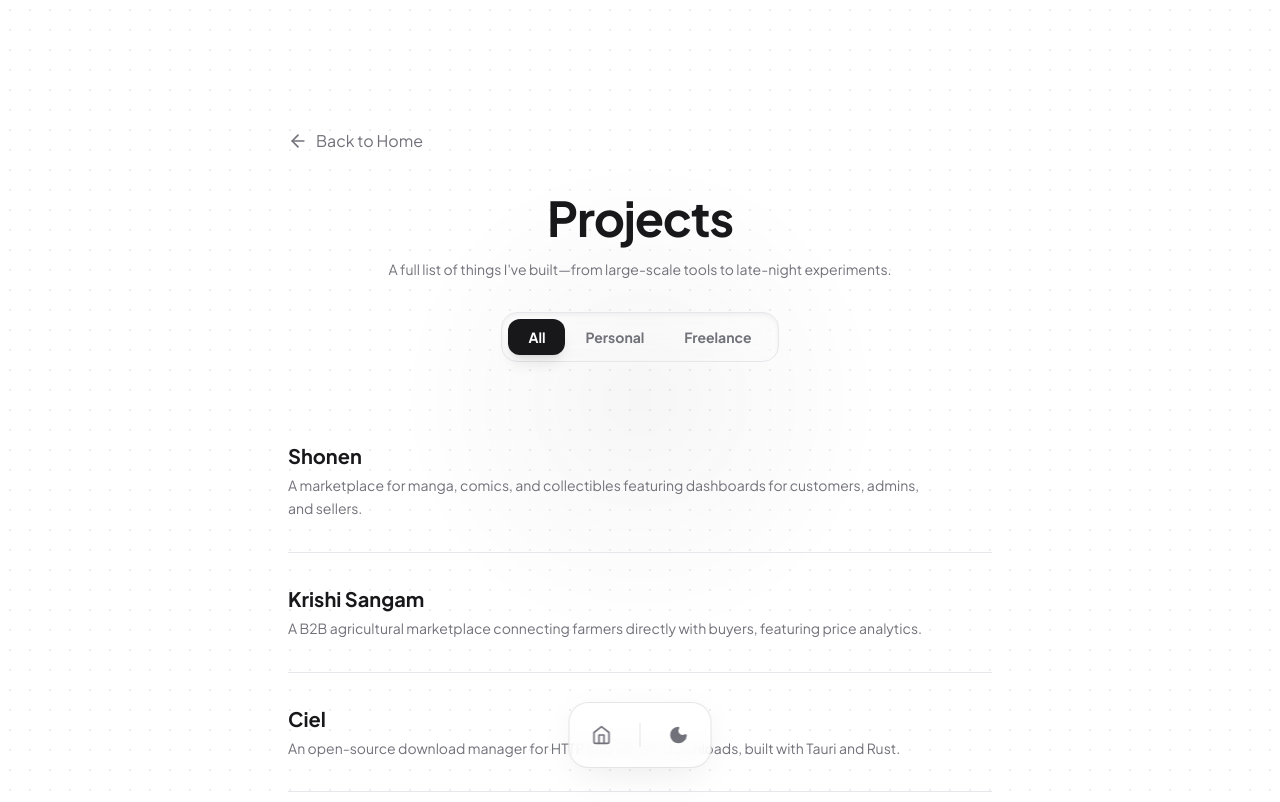
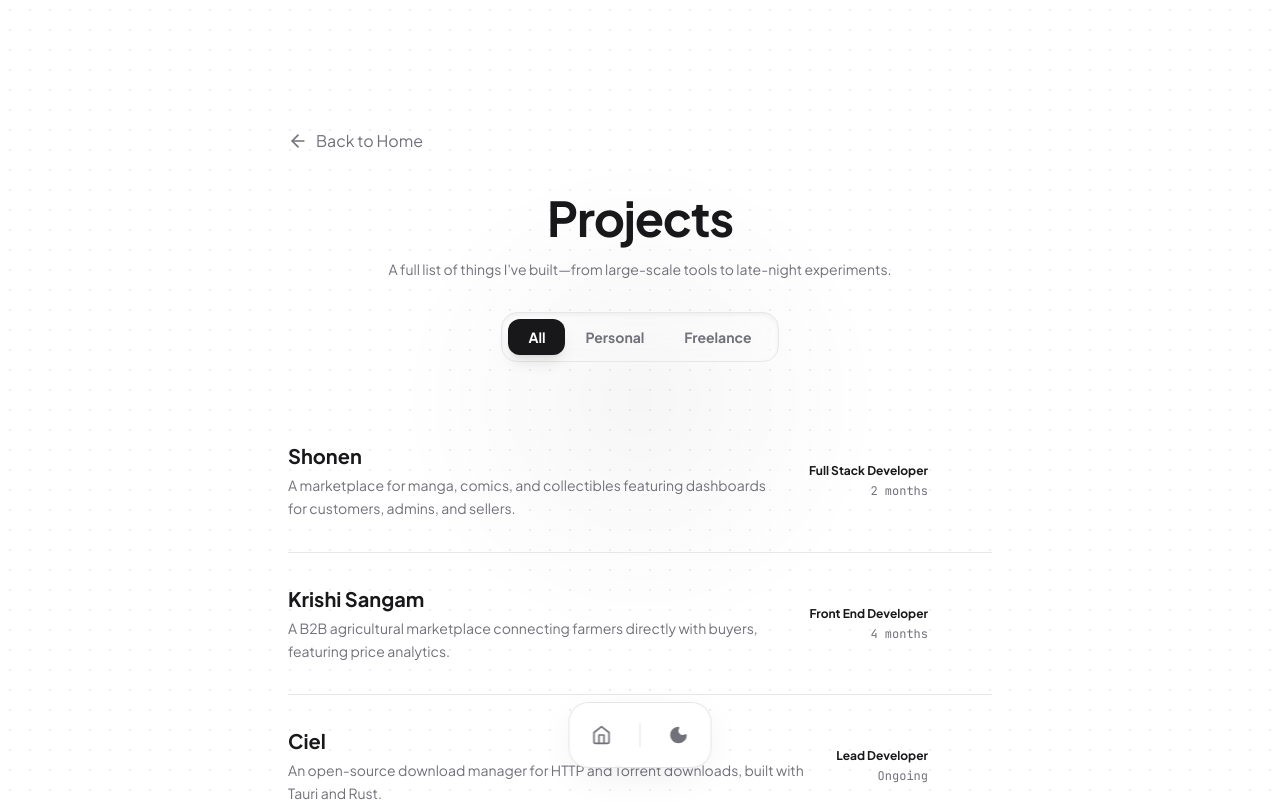
Before and after one commit to shubham-pathak1/portfolio, a React (Vite) app: page /projects in a window 1280 px wide. Shown: the top 802 px of the page. Built offline with nearby package versions, Linux system fonts and the light colour scheme.

Commit message:
ui: expand project tagline max-width, add role/timeline to AllProjects list rows

```diff
--- a/src/components/sections/Projects.tsx
+++ b/src/components/sections/Projects.tsx
@@ -73,7 +73,7 @@ export const Projects = () => {
                                         </motion.div>
                                     </div>
                                 </h3>
-                                <p className="text-sm text-text-secondary leading-relaxed max-w-2xl">
+                                <p className="text-sm text-text-secondary leading-relaxed max-w-3xl">
                                     {project.description}
                                 </p>
                             </div>
--- a/src/pages/AllProjects.tsx
+++ b/src/pages/AllProjects.tsx
@@ -84,8 +84,8 @@ export const AllProjects = () => {
                                     to={`/project/${project.id}`}
                                     className="group block py-8 border-b border-border/50 hover:border-text-primary/30 transition-all"
                                 >
-                                    <div className="flex flex-col md:flex-row md:items-center justify-between gap-4">
-                                        <div className="flex flex-col gap-1">
+                                    <div className="flex flex-col md:flex-row md:items-center justify-between gap-6">
+                                        <div className="flex-grow max-w-3xl">
                                             <h3 className="text-xl font-bold text-text-primary group-hover:text-text-primary transition-colors flex items-center gap-2">
                                                 {project.title}
                                                 <div className="flex gap-2">
@@ -97,12 +97,18 @@ export const AllProjects = () => {
                                                     )}
                                                 </div>
                                             </h3>
-                                            <p className="text-sm text-text-secondary leading-relaxed max-w-3xl">
+                                            <p className="text-sm text-text-secondary leading-relaxed mt-1">
                                                 {project.tagline}
                                             </p>
                                         </div>
-                                        <div className="flex items-center gap-4 text-text-secondary opacity-0 group-hover:opacity-100 transition-opacity">
-                                            <div className="w-8 h-8 rounded-full border border-border flex items-center justify-center">
+
+                                        {/* Right Side Metadata */}
+                                        <div className="flex items-center gap-8 shrink-0 self-start md:self-auto">
+                                            <div className="flex flex-col items-start md:items-end text-left md:text-right">
+                                                <span className="text-xs font-bold text-text-primary">{project.role}</span>
+                                                <span className="text-xs text-text-secondary mt-1 font-mono">{project.timeline}</span>
+                                            </div>
+                                            <div className="hidden md:flex w-8 h-8 rounded-full border border-border items-center justify-center text-text-secondary opacity-0 group-hover:opacity-100 transition-all duration-300 transform group-hover:translate-x-1">
                                                 <ExternalLink size={14} />
                                             </div>
                                         </div>
```
